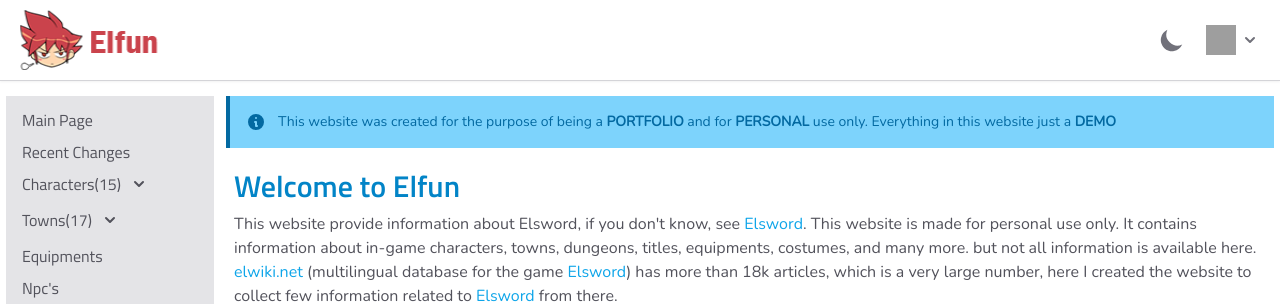
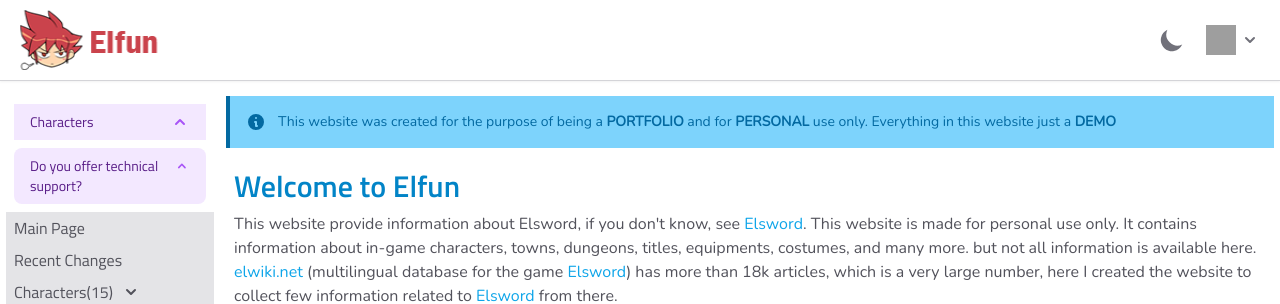
Before and after one commit to kukuhBaiquni/elfun, a Next.js app: page / in a window 1280 px wide. Shown: the top 304 px of the page. Built offline with nearby package versions, Linux system fonts and the light colour scheme; grey boxes are pictures that could not be loaded.

Commit message:
prepare change sidebar to disclosure

```diff
--- a/package.json
+++ b/package.json
@@ -9,6 +9,7 @@
     "lint": "next lint"
   },
   "dependencies": {
+    "@headlessui/react": "^1.4.1",
     "@heroicons/react": "^1.0.4",
     "@hookform/resolvers": "^2.8.0",
     "axios": "^0.21.4",
--- /dev/null
+++ b/src/components/common/collapse/index.jsx
@@ -0,0 +1,47 @@
+import { Disclosure } from '@headlessui/react'
+import { ChevronUpIcon } from '@heroicons/react/solid'
+import { Fragment } from 'react'
+
+export default function Example() {
+  return (
+    <div className='w-full'>
+      <div className='w-full max-w-md p-2 mx-auto bg-white'>
+        <Disclosure>
+          {({ open }) => (
+            <Fragment>
+              <Disclosure.Button className='flex justify-between w-full px-4 py-2 text-sm font-medium text-left text-purple-900 bg-purple-100 hover:bg-purple-200 focus:outline-none focus-visible:ring focus-visible:ring-purple-500 focus-visible:ring-opacity-75'>
+                <span>Characters</span>
+                <ChevronUpIcon
+                  className={`${
+                    open ? 'transform rotate-180' : ''
+                  } w-5 h-5 text-purple-500`}
+                />
+              </Disclosure.Button>
+              <Disclosure.Panel className='px-4 pt-4 pb-2 text-sm text-gray-500'>
+                If you unhappy with your purchase for any reason, email us
+                within 90 days and we will refund you in full, no questions asked.
+              </Disclosure.Panel>
+            </Fragment>
+          )}
+        </Disclosure>
+        <Disclosure as='div' className='mt-2'>
+          {({ open }) => (
+            <Fragment>
+              <Disclosure.Button className='flex justify-between w-full px-4 py-2 text-sm font-medium text-left text-purple-900 bg-purple-100 rounded-lg hover:bg-purple-200 focus:outline-none focus-visible:ring focus-visible:ring-purple-500 focus-visible:ring-opacity-75'>
+                <span>Do you offer technical support?</span>
+                <ChevronUpIcon
+                  className={`${
+                    open ? 'transform rotate-180' : ''
+                  } w-5 h-5 text-purple-500`}
+                />
+              </Disclosure.Button>
+              <Disclosure.Panel className='px-4 pt-4 pb-2 text-sm text-gray-500'>
+                No.
+              </Disclosure.Panel>
+            </Fragment>
+          )}
+        </Disclosure>
+      </div>
+    </div>
+  )
+}
--- /dev/null
+++ b/src/components/common/modal/index.jsx
@@ -0,0 +1,81 @@
+/* This example requires Tailwind CSS v2.0+ */
+import { Fragment, useRef, useState } from 'react'
+import { Dialog, Transition } from '@headlessui/react'
+import { ExclamationIcon } from '@heroicons/react/outline'
+
+export default function Example() {
+  const [open, setOpen] = useState(true)
+
+  const cancelButtonRef = useRef(null)
+
+  return (
+    <Transition.Root as={Fragment} show={open}>
+      <Dialog as='div' className='fixed z-10 inset-0 overflow-y-auto' initialFocus={cancelButtonRef} onClose={setOpen}>
+        <div className='flex items-end justify-center min-h-screen pt-4 px-4 pb-20 text-center sm:block sm:p-0'>
+          <Transition.Child
+            as={Fragment}
+            enter='ease-out duration-300'
+            enterFrom='opacity-0'
+            enterTo='opacity-100'
+            leave='ease-in duration-200'
+            leaveFrom='opacity-100'
+            leaveTo='opacity-0'
+          >
+            <Dialog.Overlay className='fixed inset-0 bg-gray-500 bg-opacity-75 transition-opacity' />
+          </Transition.Child>
+
+          {/* This element is to trick the browser into centering the modal contents. */}
+          <span aria-hidden='true' className='hidden sm:inline-block sm:align-middle sm:h-screen'>
+            &#8203;
+          </span>
+          <Transition.Child
+            as={Fragment}
+            enter='ease-out duration-300'
+            enterFrom='opacity-0 translate-y-4 sm:translate-y-0 sm:scale-95'
+            enterTo='opacity-100 translate-y-0 sm:scale-100'
+            leave='ease-in duration-200'
+            leaveFrom='opacity-100 translate-y-0 sm:scale-100'
+            leaveTo='opacity-0 translate-y-4 sm:translate-y-0 sm:scale-95'
+          >
+            <div className='inline-block align-bottom bg-white rounded-lg text-left overflow-hidden shadow-xl transform transition-all sm:my-8 sm:align-middle sm:max-w-lg sm:w-full'>
+              <div className='bg-white px-4 pt-5 pb-4 sm:p-6 sm:pb-4'>
+                <div className='sm:flex sm:items-start'>
+                  <div className='mx-auto flex-shrink-0 flex items-center justify-center h-12 w-12 rounded-full bg-red-100 sm:mx-0 sm:h-10 sm:w-10'>
+                    <ExclamationIcon aria-hidden='true' className='h-6 w-6 text-red-600' />
+                  </div>
+                  <div className='mt-3 text-center sm:mt-0 sm:ml-4 sm:text-left'>
+                    <Dialog.Title as='h3' className='text-lg leading-6 font-medium text-gray-900'>
+                      Deactivate account
+                    </Dialog.Title>
+                    <div className='mt-2'>
+                      <p className='text-sm text-gray-500'>
+                        lol?
+                      </p>
+                    </div>
+                  </div>
+                </div>
+              </div>
+              <div className='bg-gray-50 px-4 py-3 sm:px-6 sm:flex sm:flex-row-reverse'>
+                <button
+                  className='w-full inline-flex justify-center rounded-md border border-transparent shadow-sm px-4 py-2 bg-red-600 text-base font-medium text-white hover:bg-red-700 focus:outline-none focus:ring-2 focus:ring-offset-2 focus:ring-red-500 sm:ml-3 sm:w-auto sm:text-sm'
+                  type='button'
+                  onClick={() => setOpen(false)}
+                >
+                  Deactivate
+                </button>
+                <button
+                  className='mt-3 w-full inline-flex justify-center rounded-md border border-gray-300 shadow-sm px-4 py-2 bg-white text-base font-medium text-gray-700 hover:bg-gray-50 focus:outline-none focus:ring-2 focus:ring-offset-2 focus:ring-indigo-500 sm:mt-0 sm:ml-3 sm:w-auto sm:text-sm'
+                  ref={cancelButtonRef}
+                  type='button'
+                  onClick={() => setOpen(false)}
+                >
+                  Cancel
+                </button>
+              </div>
+            </div>
+          </Transition.Child>
+        </div>
+      </Dialog>
+    </Transition.Root>
+  )
+}
--- a/src/components/side-bar/index.jsx
+++ b/src/components/side-bar/index.jsx
@@ -2,6 +2,7 @@
 import { ChevronDownIcon } from '@heroicons/react/solid'
 import { useImmer } from 'use-immer'
 import { Fragment, useCallback } from 'react'
+import Collapse from 'components/common/collapse'
 import Characters from './characters'
 import Towns from './towns'
 import characters from './character-data'
@@ -59,7 +60,8 @@
 
   return (
     <nav className='font-titillium mr-0 sm:mr-3 hidden lg:block'>
-      <ul className='py-2 px-2 bg-gray-200 dark:bg-gray-700 min-h-[750px] max-h-full w-52 transition-all duration-300'>
+      <ul className='bg-gray-200 dark:bg-gray-700 min-h-[750px] max-h-full w-52 transition-all duration-300'>
+        <Collapse />
         <div className='relative z-20'>
           {navigation.map((item) => (
             item.childData ? (
--- a/src/pages/contribution/character.jsx
+++ b/src/pages/contribution/character.jsx
@@ -1,10 +1,11 @@
-import { Fragment } from 'react'
+import { Fragment, useState } from 'react'
 import Head from 'next/head'
 import Image from 'next/image'
 import Layout from 'layouts'
 import characters from 'components/side-bar/character-data'
 
 export default function Character() {
+  const [isVisible, setIsVisible] = useState(false)
   return (
     <Fragment>
       <Head>
@@ -19,12 +20,15 @@
         </p>
         <div className='grid grid-cols-3 sm:grid-cols-5 gap-2 max-w-screen-sm'>
           {characters.map((item) => (
-            <button className={`p-1 ${item.bgColor} flex items-center hover:opacity-70`} key={item.name} type='button'>
+            <button className={`p-1 ${item.bgColor} flex items-center hover:opacity-70`} key={item.name} type='button' onClick={() => setIsVisible(true)}>
               <Image alt={item.name} height={20} src={item.img} width={20} />
               <span className='text-white ml-2'>{item.name}</span>
             </button>
           ))}
         </div>
+        {/* <div className={`w-full h-full absolute top-0 left-0 z-50 bg-bla
+        ck ${isVisible ? 'backdrop-in' : 'backdrop-out'} overflow-hidden op
+        acity-40`} onClick={() => setIsVisible(false)} /> */}
       </main>
     </Fragment>
   )
--- a/styles/globals.css
+++ b/styles/globals.css
@@ -7,13 +7,26 @@
     @apply font-nunito;
   }
   .btn-primary {
-    @apply bg-cyan-400 px-8 py-2 hover:bg-cyan-500 rounded text-gray-50 transition-all duration-300 border-none outline-none
+    @apply bg-cyan-400 px-8 py-2 hover:bg-cyan-500 rounded text-gray-50 transition-all duration-300 border-none outline-none;
   }
   li .job-nesting:hover > div {
     opacity: 1;
   }
-  @keyframes slide-in {
+
+  .backdrop-in {
+    animation: fade-in 300ms;
+  }
+
+  .backdrop-out {
+    animation: fade-out 300ms;
+  }
+
+  @keyframes fade-in {
     from { opacity: 0}
     to { opacity: 1}
   }
+  @keyframes fade-out {
+    from { opacity: 1}
+    to { opacity: 0}
+  }
 }
```
Also changed, not shown: 1 other file (tests, documents, lock files or other folders).
